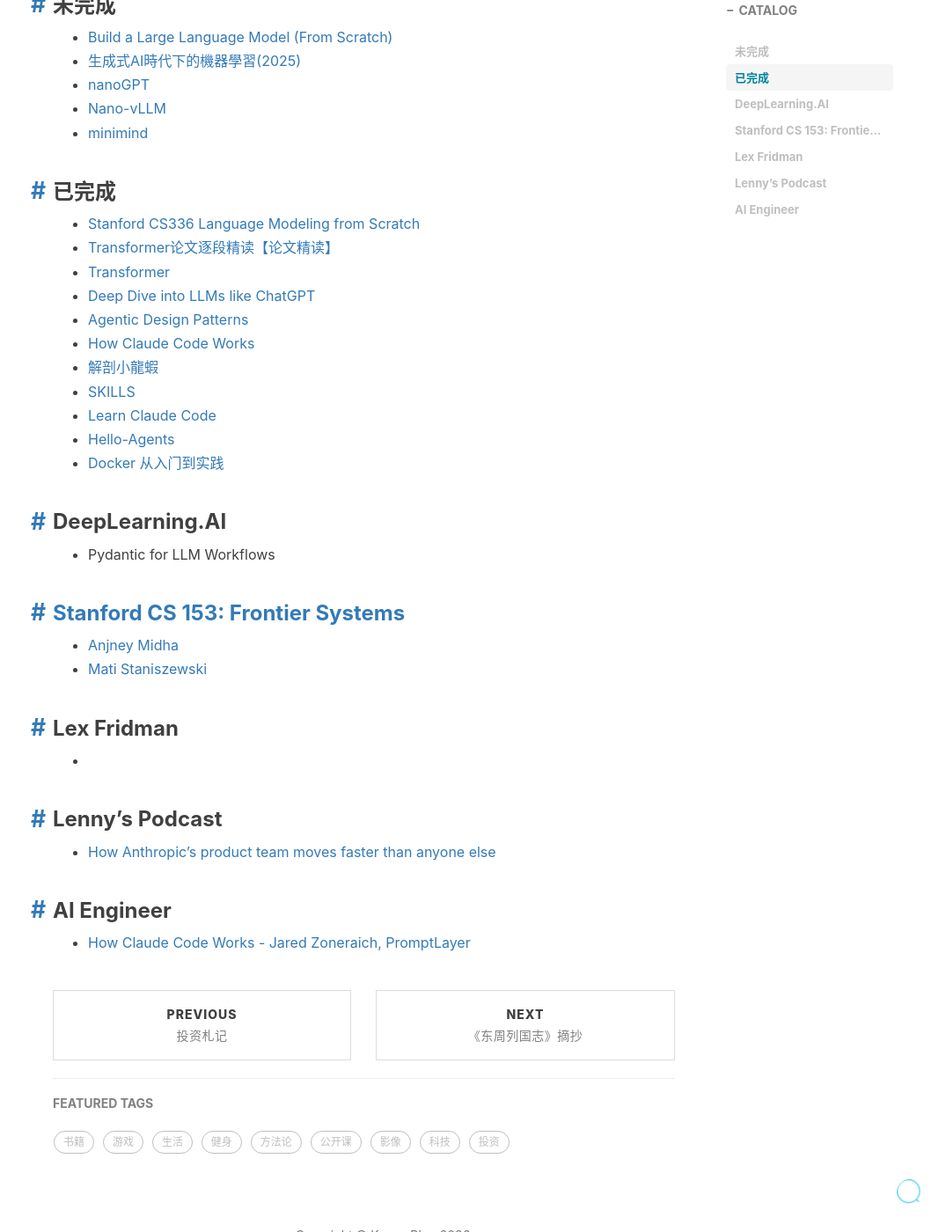
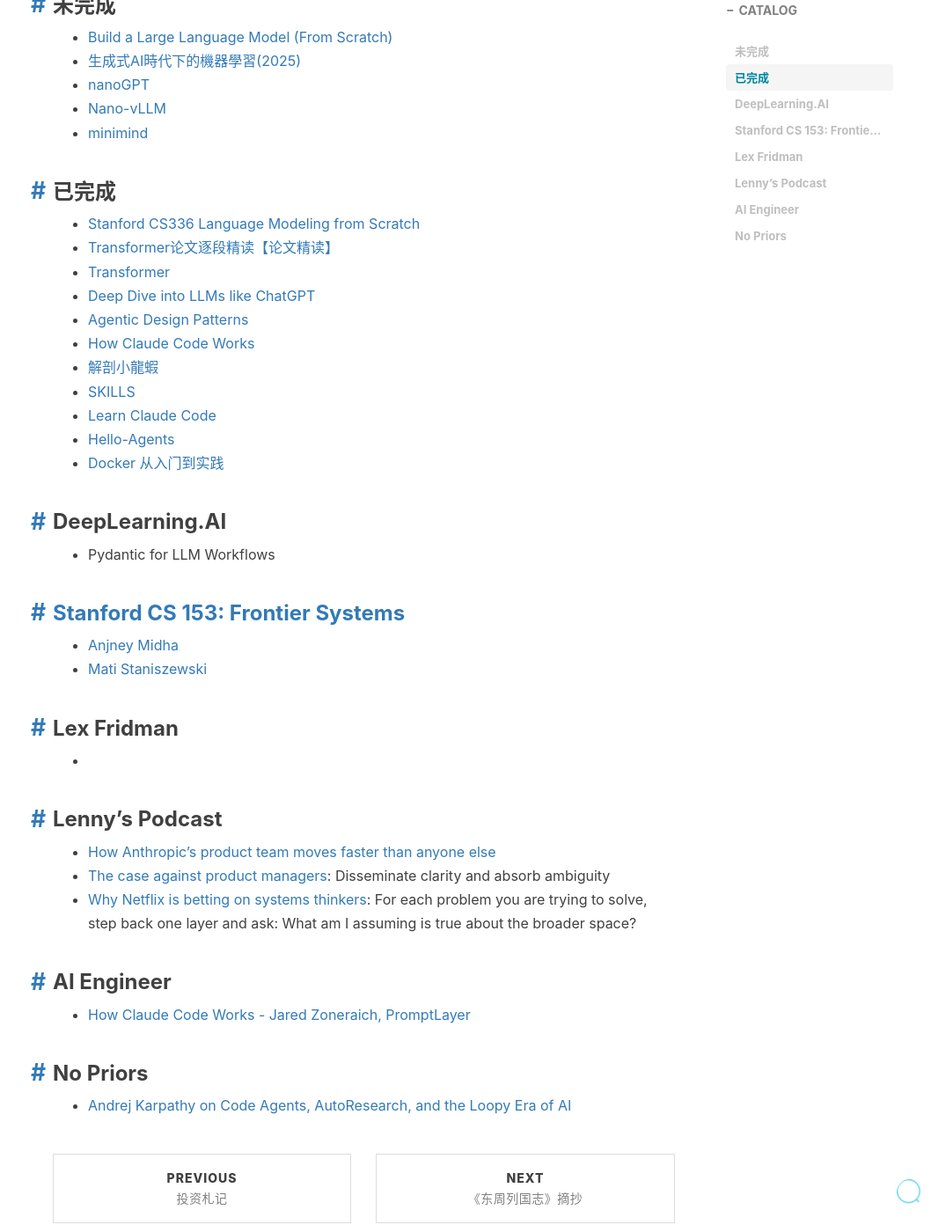
Before and after one commit to IosefLilianovichDros/IosefLilianovichDros.github.io, a Jekyll site: the page built from _posts/2025-08-31-llm-2025.md, in a window 1280 px wide and 1400 px high, scrolled down 560 px. Shown: the whole window at 88% size, without its empty margins (205-1280 px from the left). Built offline with Jekyll 4.4.1, drawn with Linux system fonts in a browser that asks for light colours.

Commit message:
Update 2025-08-31-llm-2025.md

```diff
--- a/_posts/2025-08-31-llm-2025.md
+++ b/_posts/2025-08-31-llm-2025.md
@@ -40,6 +40,11 @@
 
 ### Lenny's Podcast
 * [How Anthropic’s product team moves faster than anyone else](https://www.youtube.com/watch?v=PplmzlgE0kg)
+* [The case against product managers](https://www.youtube.com/watch?v=ruvis-VWg2s): Disseminate clarity and absorb ambiguity
+* [Why Netflix is betting on systems thinkers](https://www.youtube.com/watch?v=t0GiTyz4syY): For each problem you are trying to solve, step back one layer and ask: What am I assuming is true about the broader space?
 
 ### AI Engineer
 * [How Claude Code Works - Jared Zoneraich, PromptLayer](https://www.youtube.com/watch?v=RFKCzGlAU6Q&t)
+
+### No Priors
+* [Andrej Karpathy on Code Agents, AutoResearch, and the Loopy Era of AI](https://www.youtube.com/watch?v=kwSVtQ7dziU)
```
